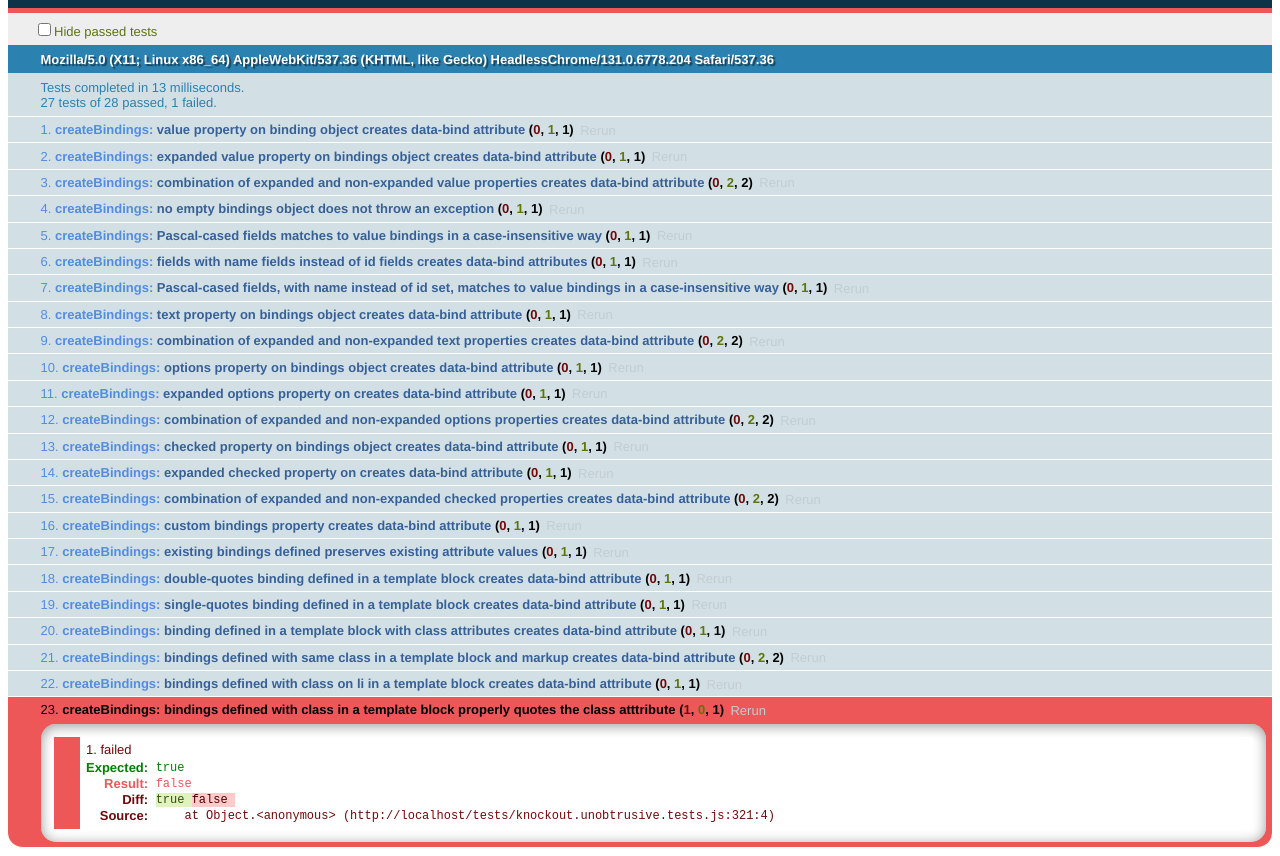
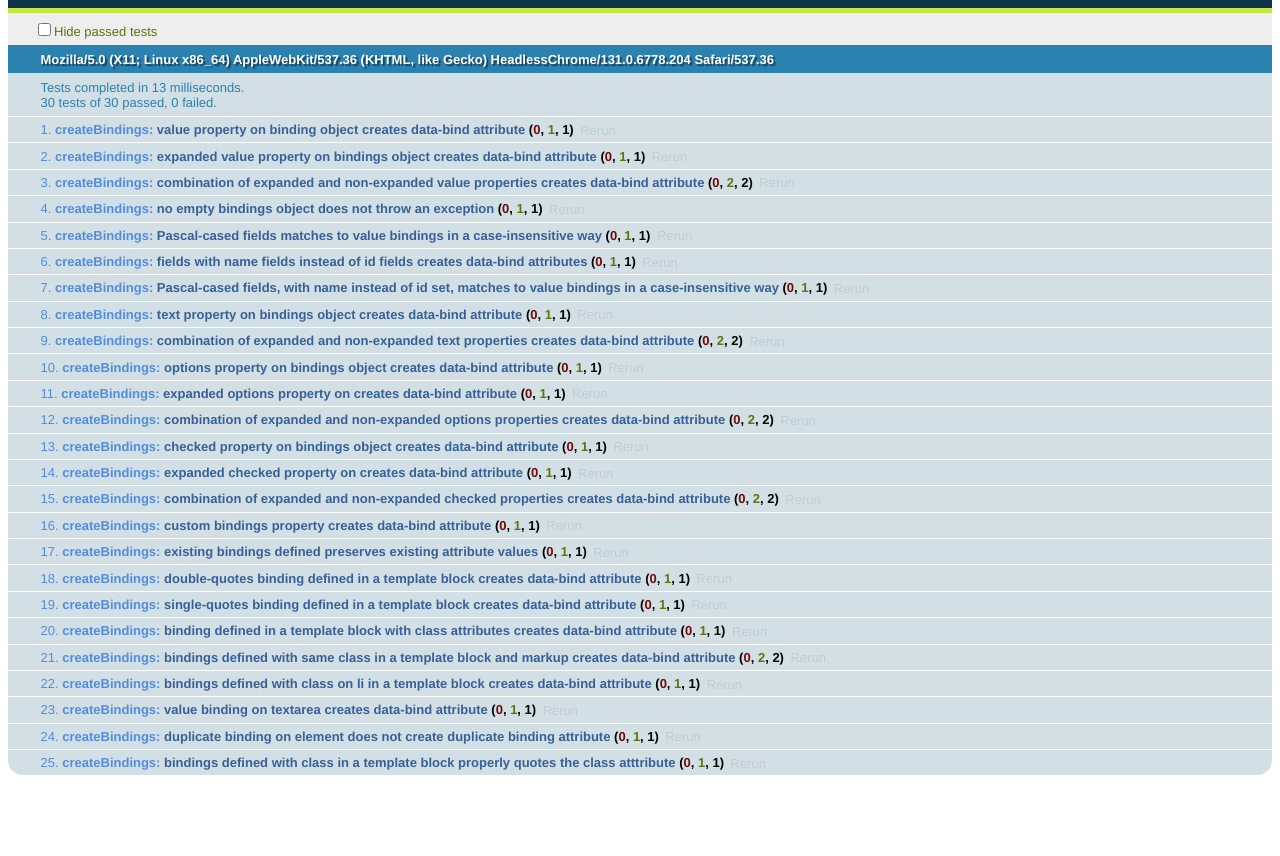
Before and after one commit to bsatrom/Knockout.Unobtrusive, a plain HTML site: page tests/knockout.unobtrusive.tests.html in a window 1280 px wide. Shown: the part 48-904 px from the top of the page. After the commit the page ends 832 px from the top, so only its background shows below. Drawn offline with Linux system fonts and the light colour scheme.

Commit message:
Refactoring of bindings object iteration, and quoteAttributes method. Added a few additional tests and added logic to prevent the creation of duplicate bindings

```diff
--- a/js/knockout.unobtrusive.js
+++ b/js/knockout.unobtrusive.js
@@ -15,7 +15,7 @@
   var __hasProp = Object.prototype.hasOwnProperty;
   ko.unobtrusive = {
     createBindings: function(bindings) {
-      var checkedKey, clickKey, createElementBinding, customKey, getElement, getElementsByClassName, optionsKey, quoteAttributes, setAttribute, setElementBinding, textKey, value, valueKey, _ref, _ref2, _ref3, _ref4, _ref5, _ref6, _results;
+      var bindingKey, bindingValue, createElementBinding, customKey, customValue, getElement, getElementsByClassName, key, quoteAttributes, setAttribute, setElementBinding, value, _results;
       if (!bindings) {
         bindings = ko.unobtrusive.bindings;
       }
@@ -47,20 +47,20 @@
       setAttribute = function(el, id, value) {
         var existing;
         existing = el.getAttribute("data-bind");
-        if (existing) {
+        if (existing && existing !== value) {
           value = "" + existing + ", " + value;
         }
         return el.setAttribute("data-bind", value);
       };
       quoteAttributes = function(text, id) {
-        if (text.match("class=" + id)) {
-          return text.replace("class=" + id, "class='" + id + "'");
-        }
-        if (text.match("id=" + id)) {
-          return text.replace("id=" + id, "id='" + id + "'");
-        }
-        if (text.match("name=" + id)) {
-          return text.replace("name=" + id, "name='" + id + "'");
+        var attribute, matcher, matchers, _i, _len;
+        matchers = ["class", "id", "name"];
+        for (_i = 0, _len = matchers.length; _i < _len; _i++) {
+          matcher = matchers[_i];
+          attribute = "" + matcher + "=" + id;
+          if (text.match(attribute)) {
+            return text.replace(attribute, "" + matcher + "='" + id + "'");
+          }
         }
         return text;
       };
@@ -118,42 +118,28 @@
           }
         }
       };
-      _ref = bindings.value;
-      for (valueKey in _ref) {
-        if (!__hasProp.call(_ref, valueKey)) continue;
-        value = _ref[valueKey];
-        createElementBinding(bindings.value[valueKey], "value");
-      }
-      _ref2 = bindings.text;
-      for (textKey in _ref2) {
-        if (!__hasProp.call(_ref2, textKey)) continue;
-        value = _ref2[textKey];
-        createElementBinding(bindings.text[textKey], "text");
-      }
-      _ref3 = bindings.options;
-      for (optionsKey in _ref3) {
-        if (!__hasProp.call(_ref3, optionsKey)) continue;
-        value = _ref3[optionsKey];
-        createElementBinding(bindings.options[optionsKey], "options");
-      }
-      _ref4 = bindings.checked;
-      for (checkedKey in _ref4) {
-        if (!__hasProp.call(_ref4, checkedKey)) continue;
-        value = _ref4[checkedKey];
-        createElementBinding(bindings.checked[checkedKey], "checked");
-      }
-      _ref5 = bindings.click;
-      for (clickKey in _ref5) {
-        if (!__hasProp.call(_ref5, clickKey)) continue;
-        value = _ref5[clickKey];
-        createElementBinding(bindings.click[clickKey], "click");
-      }
-      _ref6 = bindings.custom;
       _results = [];
-      for (customKey in _ref6) {
-        if (!__hasProp.call(_ref6, customKey)) continue;
-        value = _ref6[customKey];
-        _results.push(createElementBinding(customKey, bindings.custom[customKey]));
+      for (key in bindings) {
+        if (!__hasProp.call(bindings, key)) continue;
+        value = bindings[key];
+        if (key === "custom") {
+          for (customKey in value) {
+            if (!__hasProp.call(value, customKey)) continue;
+            customValue = value[customKey];
+            createElementBinding(customKey, value[customKey]);
+          }
+          continue;
+        }
+        _results.push((function() {
+          var _results2;
+          _results2 = [];
+          for (bindingKey in value) {
+            if (!__hasProp.call(value, bindingKey)) continue;
+            bindingValue = value[bindingKey];
+            _results2.push(createElementBinding(value[bindingKey], key));
+          }
+          return _results2;
+        })());
       }
       return _results;
     }
--- a/tests/knockout.unobtrusive.tests.html
+++ b/tests/knockout.unobtrusive.tests.html
@@ -16,6 +16,7 @@
             <input type="text" id="name" />
             <input type="text" id="email" />
             <input type="text" id="TwitterHandle" />
+            <textarea id="bio"></textarea>
             <select id="languages"></select>
             <select id="topics"></select>
             <input type="checkbox" id="lovesCats" />
--- a/tests/knockout.unobtrusive.tests.js
+++ b/tests/knockout.unobtrusive.tests.js
@@ -310,6 +310,26 @@
 	  equal(!!document.getElementById('itemsTmpl').text.match('data-bind="text: name"'), true);
 	});
 
+	test('value binding on textarea creates data-bind attribute', function() {
+      var bindings = {
+          value: ['bio']
+      };
+
+      ko.unobtrusive.createBindings(bindings);
+
+      equal(get('bio').data('bind'), 'value: bio');
+  });
+
+  test('duplicate binding on element does not create duplicate binding attribute', function() {
+      var bindings = {
+          value: ['bio', 'bio']
+      };
+
+      ko.unobtrusive.createBindings(bindings);
+
+      equal(get('bio').data('bind'), 'value: bio');
+  });
+
 	//Test for known issue in IE8< where class is not quoted by innerHTML
 	test('bindings defined with class in a template block properly quotes the class atttribute', function() {
 	  var bindings = {
@@ -318,7 +338,7 @@
 
 	  ko.unobtrusive.createBindings(bindings);
 
-	  equal(!!document.getElementById('itemsTmpl').text.match("class='item'"), true);
+	  equal(!!document.getElementById('itemsTmpl').text.match("class='item'") || !!document.getElementById('itemsTmpl').text.match('class="item"'), true);
 	});
 
 	/*
```
Also changed, not shown: coffee/knockout.unobtrusive.coffee (+14 -23 lines), js/knockout.unobtrusive.min.js, 1 other file.
